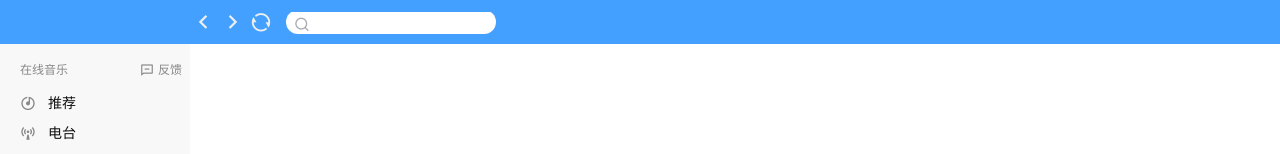
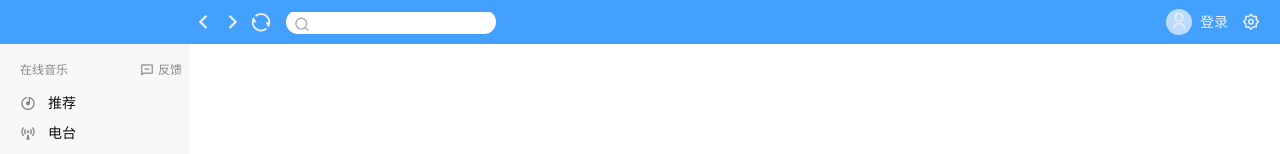
Before and after one commit to xzzfxz/music-player, a Vue app: page /mv in a window 1280 px wide. Shown: the top 154 px of the page. Built offline with nearby package versions, Linux system fonts and the light colour scheme.

Commit message:
feat: 登录弹窗

```diff
--- a/src-tauri/tauri.conf.json
+++ b/src-tauri/tauri.conf.json
@@ -32,6 +32,7 @@
         ]
       }
     },
+    "macOSPrivateApi": true,
     "bundle": {
       "active": true,
       "targets": "all",
--- a/src/components/navBar/index.vue
+++ b/src/components/navBar/index.vue
@@ -15,17 +15,33 @@
           <Search />
         </div>
       </div>
+      <div class="right-content flex">
+        <div class="avatar" @click="handleShowLogin">
+          <i class="ri-user-line avatar-icon"></i>
+        </div>
+        <div class="user-text click-active" @click="handleShowLogin">登录</div>
+        <div class="setting-icon"><i class="ri-settings-2-line"></i></div>
+      </div>
     </div>
   </div>
 </template>
 
 <script setup lang="ts">
+import { createWindow } from '@/utils/window';
 import Search from './components/search.vue';
 import emitter from '@/utils/eventHub';
+import { WINDOW_NAME } from '@/enum';
 
 // 刷新
 const handleRefresh = () => {
   emitter.emit('router.reload');
+};
+
+// 显示登录
+const handleShowLogin = () => {
+  createWindow(WINDOW_NAME.LOGIN, {
+    url: '/login'
+  });
 };
 </script>
 
@@ -62,5 +78,31 @@ const handleRefresh = () => {
       overflow: hidden;
     }
   }
+  .right-content {
+    padding-right: 20px;
+    align-items: center;
+    color: #efefef;
+    .avatar {
+      width: 26px;
+      height: 26px;
+      margin-right: 8px;
+      border-radius: 50%;
+      background-color: #bcdcff;
+      text-align: center;
+      cursor: pointer;
+      .avatar-icon {
+        font-size: 18px;
+      }
+    }
+    .user-text {
+      margin-right: 14px;
+      font-size: 14px;
+      cursor: pointer;
+    }
+    .setting-icon {
+      font-size: 18px;
+      cursor: pointer;
+    }
+  }
 }
 </style>
--- a/src/enum/index.ts
+++ b/src/enum/index.ts
@@ -20,3 +20,14 @@ export enum MENU_EVENT {
 export enum CHANNEL_TYPE {
   KU_GOU = 'KuGou'
 }
+
+/**
+ * @description: 窗口名称
+ * @return {*}
+ */
+export enum WINDOW_NAME {
+  // 主窗口
+  MAIN = 'main',
+  // 登录
+  LOGIN = 'login'
+}
--- a/src/router/index.ts
+++ b/src/router/index.ts
@@ -39,6 +39,11 @@ const routes: RouteRecordRaw[] = [
         ]
       }
     ]
+  },
+  {
+    path: '/login',
+    name: 'login',
+    component: import('@/views/login/index.vue')
   }
 ];
 
--- /dev/null
+++ b/src/utils/window.ts
@@ -0,0 +1,28 @@
+import { WINDOW_NAME } from '@/enum';
+import { WindowOptions } from '@tauri-apps/api/window';
+import { WebviewWindow } from '@tauri-apps/api/window';
+
+/**
+ * @description: 创建窗口
+ * @param name 窗口名称
+ * @param options 窗口配置
+ * @return {*}
+ */
+export const createWindow = (
+  name: WINDOW_NAME,
+  options: WindowOptions = {}
+) => {
+  const webview = new WebviewWindow(name, {
+    fullscreen: false,
+    alwaysOnTop: true,
+    height: 460,
+    width: 340,
+    resizable: false,
+    skipTaskbar: true,
+    titleBarStyle: 'overlay',
+    title: '',
+    transparent: false,
+    ...options
+  });
+  console.log(webview);
+};
--- /dev/null
+++ b/src/views/login/index.vue
@@ -0,0 +1,4 @@
+<template>登录</template>
+<script setup lang="ts"></script>
+
+<style lang="scss" scoped></style>
```
Also changed, not shown: 1 other file (tests, documents, lock files or other folders).
